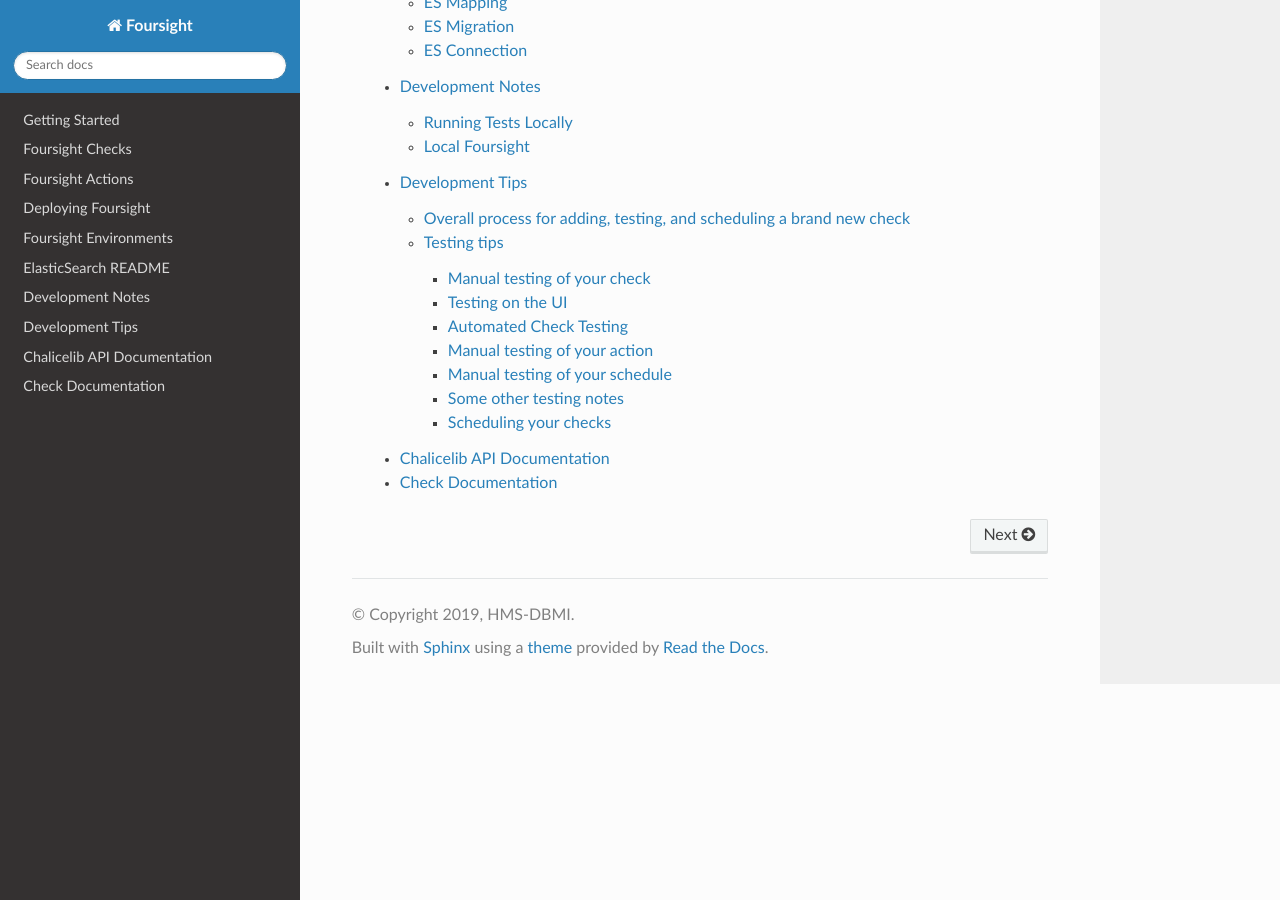
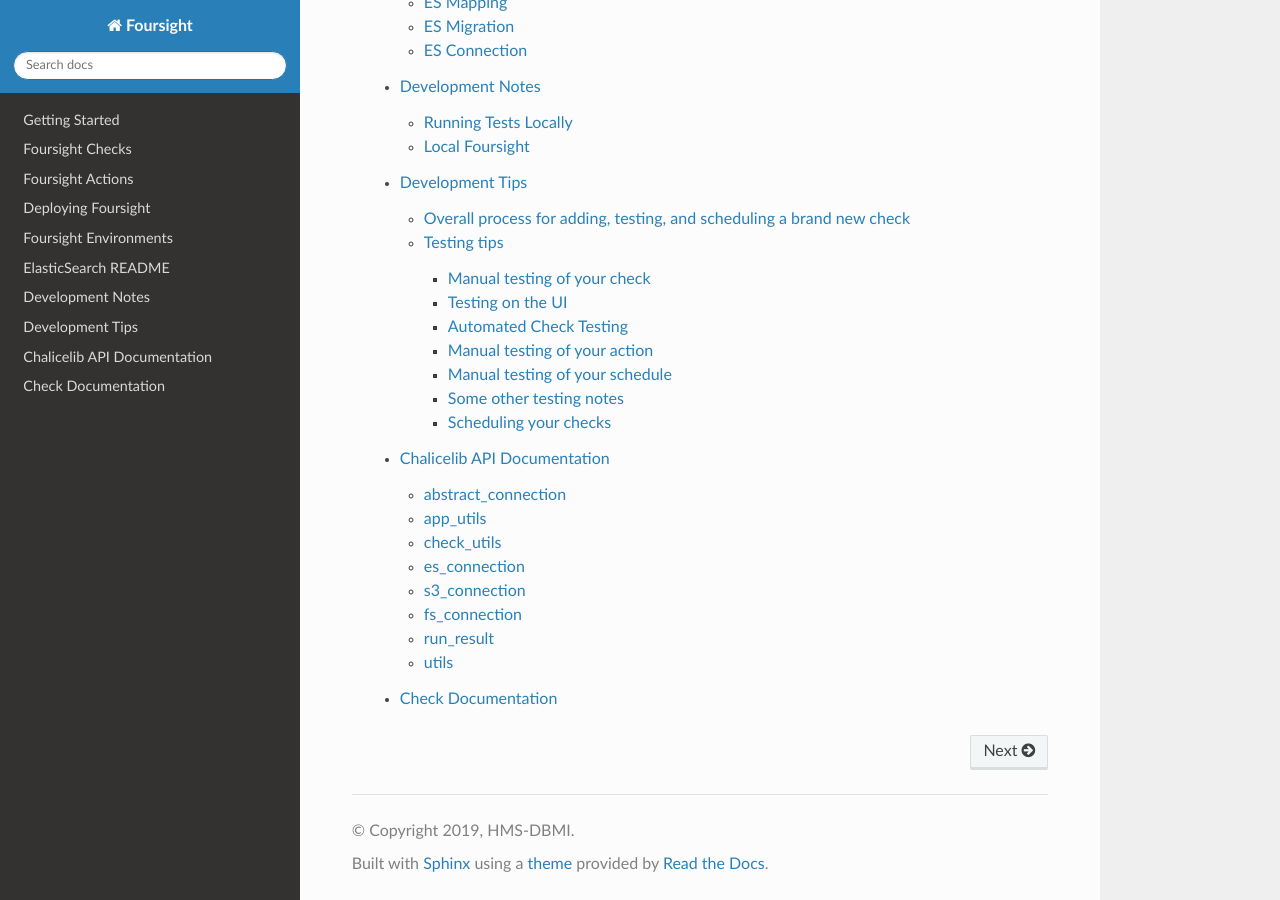
Before and after one commit to 4dn-dcic/foursight, a Sphinx documentation site: the page built from docs/source/index.rst, in a window 1280 px wide and 900 px high, scrolled down 1730 px. Built offline with Sphinx 7.4.7 and the Read the Docs theme 2.0.0, drawn with Linux system fonts in a browser that asks for light colours.

Commit message:
fix docs (?)

```diff
--- a/docs/source/modules.rst
+++ b/docs/source/modules.rst
@@ -2,26 +2,50 @@
 Chalicelib API Documentation
 ============================
 
+abstract_connection
+^^^^^^^^^^^^^^^^^^^
+
 .. automodule:: chalicelib.abstract_connection
   :members:
+
+app_utils
+^^^^^^^^^
 
 .. automodule:: chalicelib.app_utils
   :members:
 
+check_utils
+^^^^^^^^^^^
+
 .. automodule:: chalicelib.check_utils
   :members:
+
+es_connection
+^^^^^^^^^^^^^
 
 .. automodule:: chalicelib.es_connection
   :members:
 
+s3_connection
+^^^^^^^^^^^^^
+
 .. automodule:: chalicelib.s3_connection
   :members:
+
+fs_connection
+^^^^^^^^^^^^^
 
 .. automodule:: chalicelib.fs_connection
   :members:
 
+run_result
+^^^^^^^^^^
+
 .. automodule:: chalicelib.run_result
   :members:
 
+utils
+^^^^^
+
 .. automodule:: chalicelib.utils
   :members:
```
